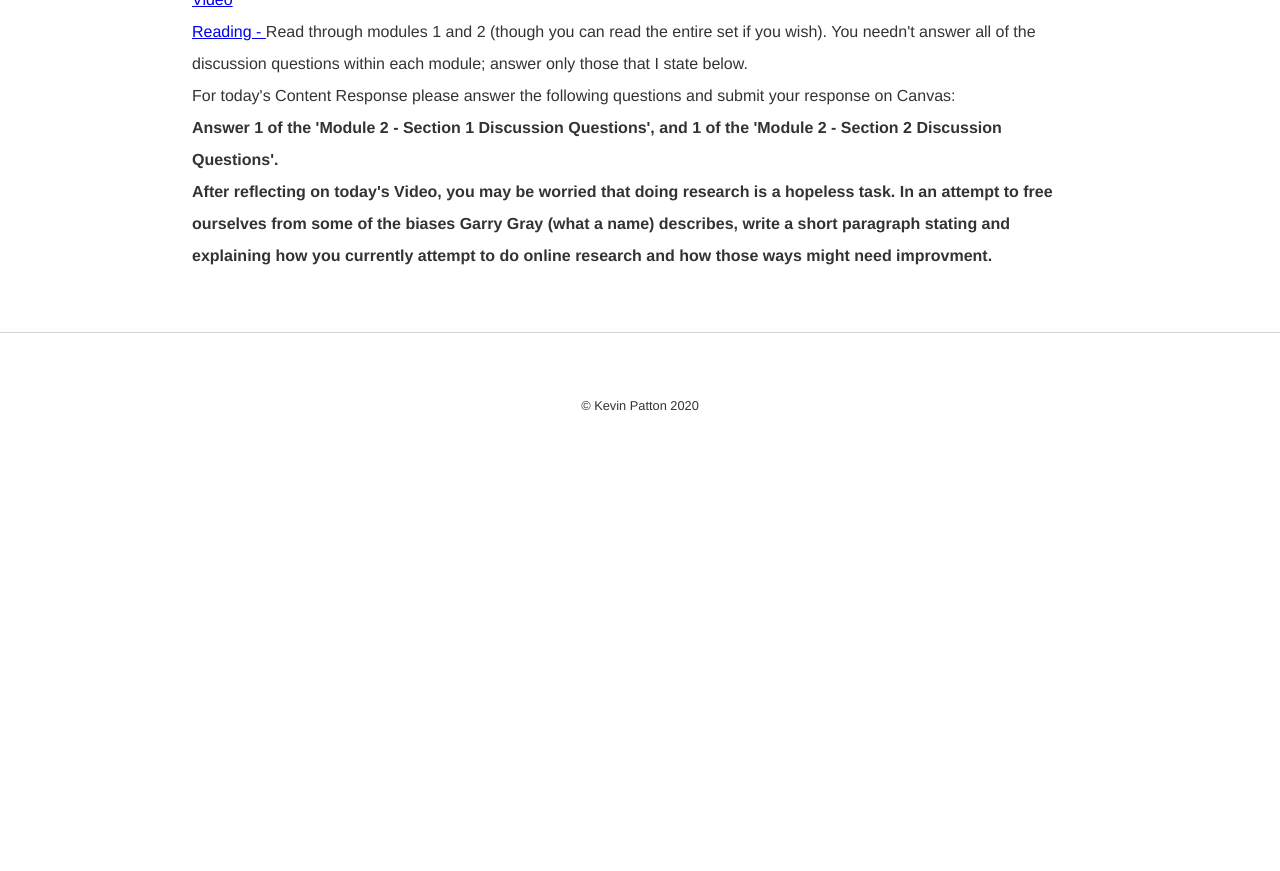
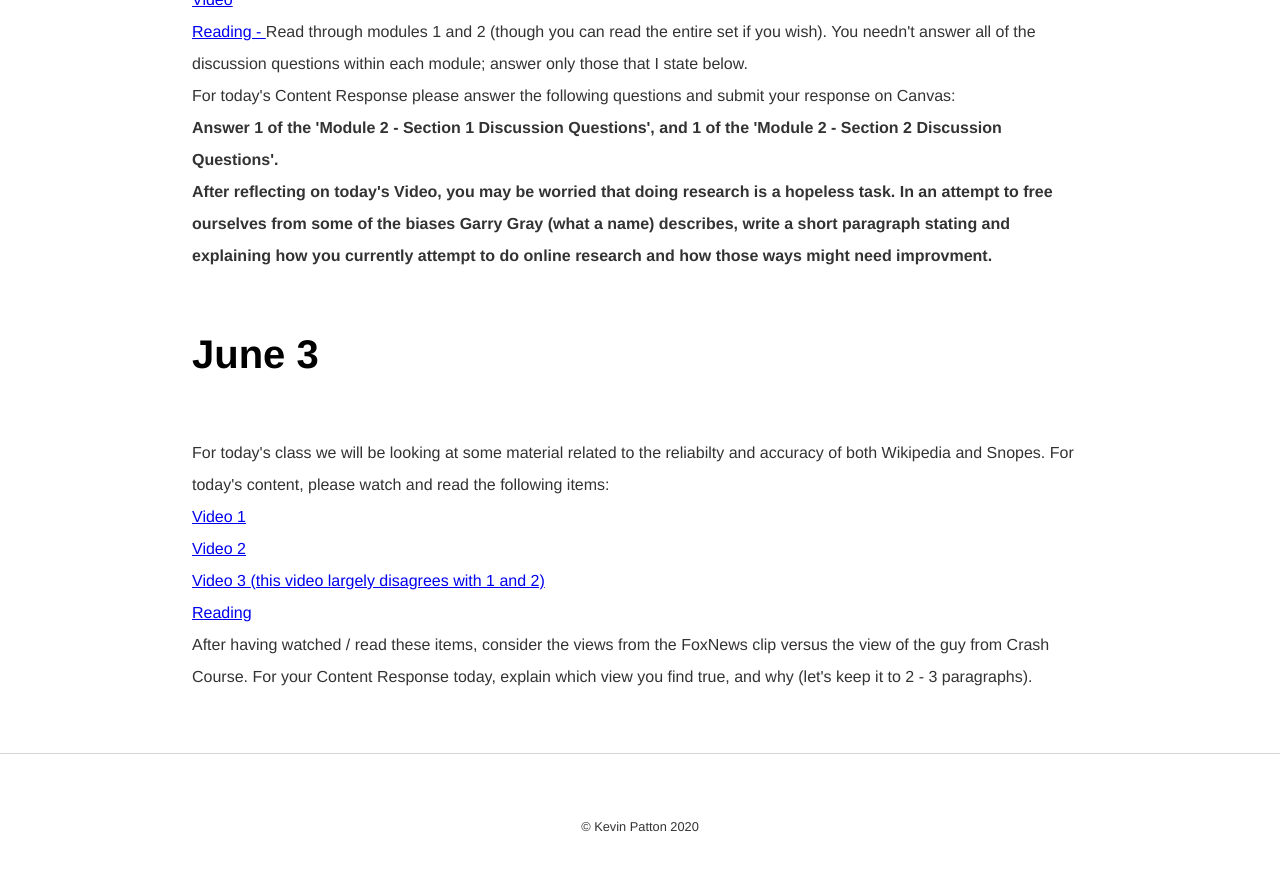
Before and after one commit to kevinjpatton/kevinjpatton.github.io, a Jekyll site: the page built from teaching/phil1020/index.html, in a window 1280 px wide and 900 px high, scrolled down 909 px. Shown: the top 871 px of the window. Built offline with Jekyll 4.4.1, drawn with Linux system fonts in a browser that asks for light colours; Markdown is read by kramdown in place of the engine named in the settings; before the commit the page ends 1388 px from its top, so only the background shows below that.

Commit message:
Update index.html

```diff
--- a/teaching/phil1020/index.html
+++ b/teaching/phil1020/index.html
@@ -18,3 +18,11 @@ After having watched / read these items, please take a moment and consider the f
 For today's Content Response please answer the following questions and submit your response on Canvas:<br>
 <b>Answer 1 of the 'Module 2 - Section 1 Discussion Questions', and 1 of the 'Module 2 - Section 2 Discussion Questions'.</b><br>
 <b>After reflecting on today's Video, you may be worried that doing research is a hopeless task.  In an attempt to free ourselves from some of the biases Garry Gray (what a name) describes, write a short paragraph stating and explaining how you currently attempt to do online research and how those ways might need improvment.</b></p>
+
+<h1>June 3</h1>
+<p>For today's class we will be looking at some material related to the reliabilty and accuracy of both Wikipedia and Snopes.  For today's content, please watch and read the following items:<br>
+<a href="https://youtu.be/ih4dY9i9JKE" target="_blank">Video 1</a><br>
+  <a href="https://youtu.be/EZsaA0w_0z0" target="_blank">Video 2</a><br>
+<a href="https://youtu.be/UyC8Xjjyymc" target="_blank">Video 3 (this video largely disagrees with 1 and 2)</a><br>
+<a href="https://www.factcheck.org/2009/04/snopescom/" target="_blank">Reading</a><br>
+After having watched / read these items, consider the views from the FoxNews clip versus the view of the guy from Crash Course.  For your Content Response today, explain which view you find true, and why (let's keep it to 2 - 3 paragraphs).</b></p>
```
